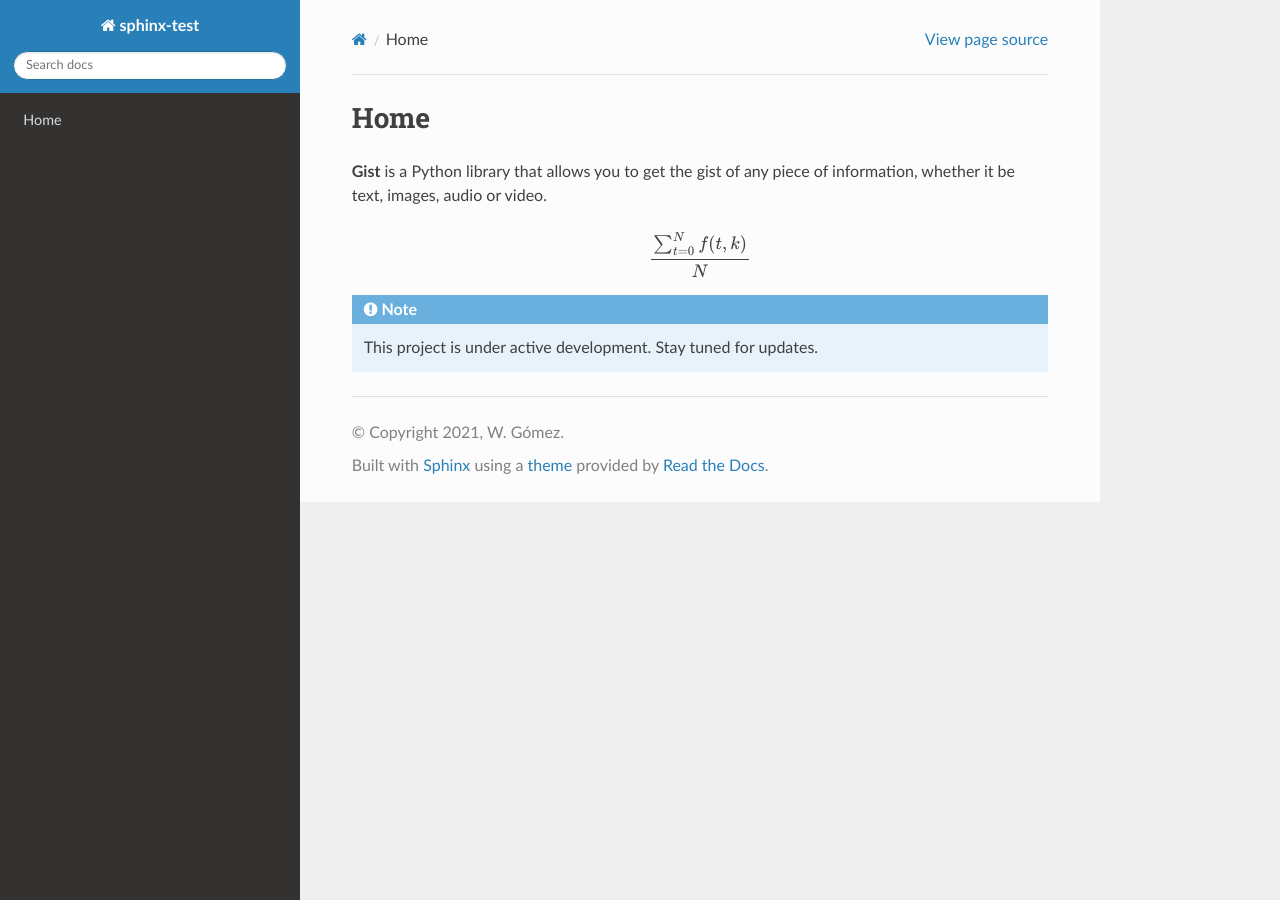
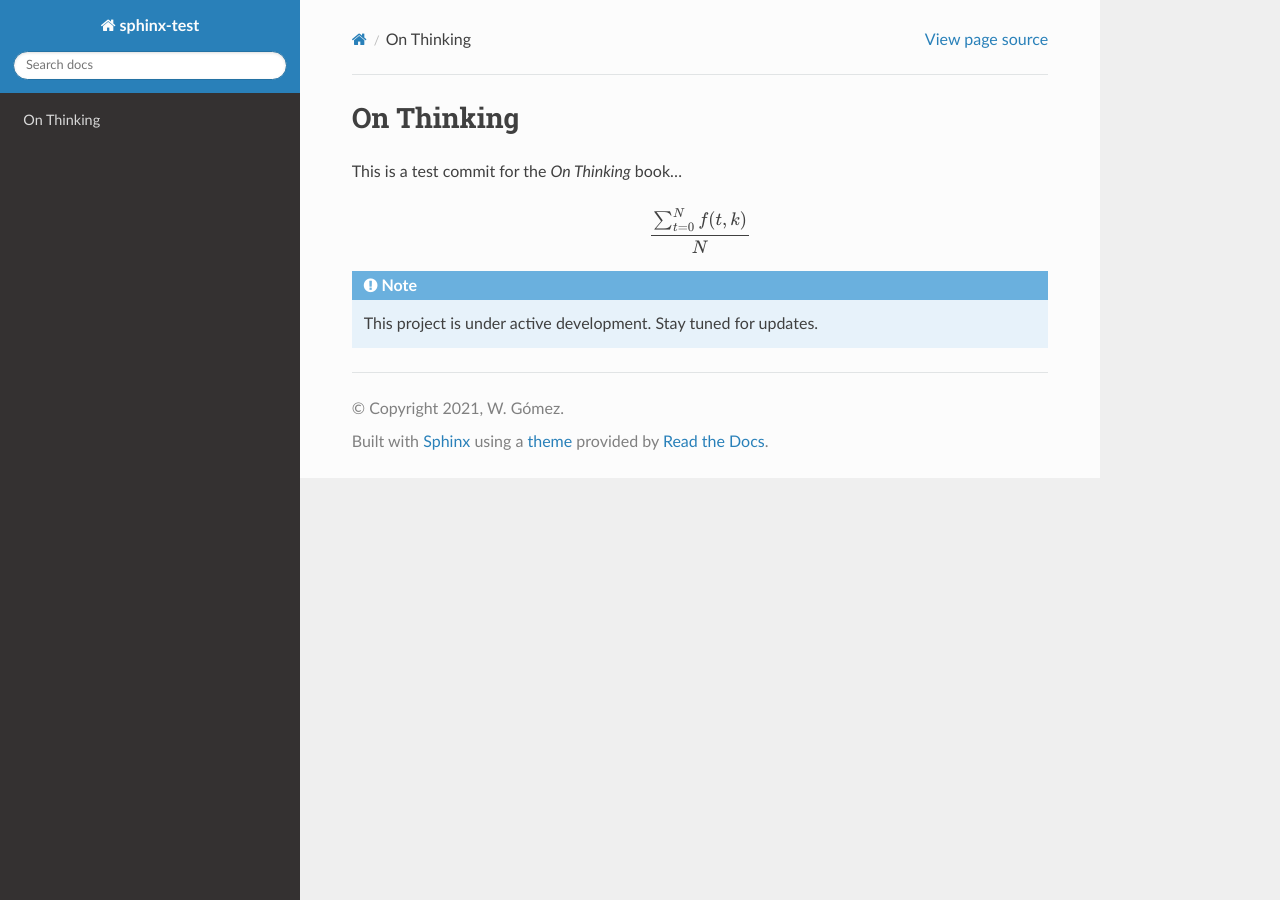
Before and after one commit to zxul767/zxul767.github.io, a Sphinx documentation site: the page built from docs/source/index.rst, in a window 1280 px wide. Built offline with Sphinx 7.4.7 and the Read the Docs theme 2.0.0, drawn with Linux system fonts in a browser that asks for light colours.

Commit message:
Add test changes to `docs/source/index.rst`

```diff
--- a/docs/source/index.rst
+++ b/docs/source/index.rst
@@ -1,7 +1,7 @@
-Home
+On Thinking
 ===================================
 
-**Gist** is a Python library that allows you to get the gist of any piece of information, whether it be text, images, audio or video.
+This is a test commit for the `On Thinking` book...
 
 .. math::
 
```
